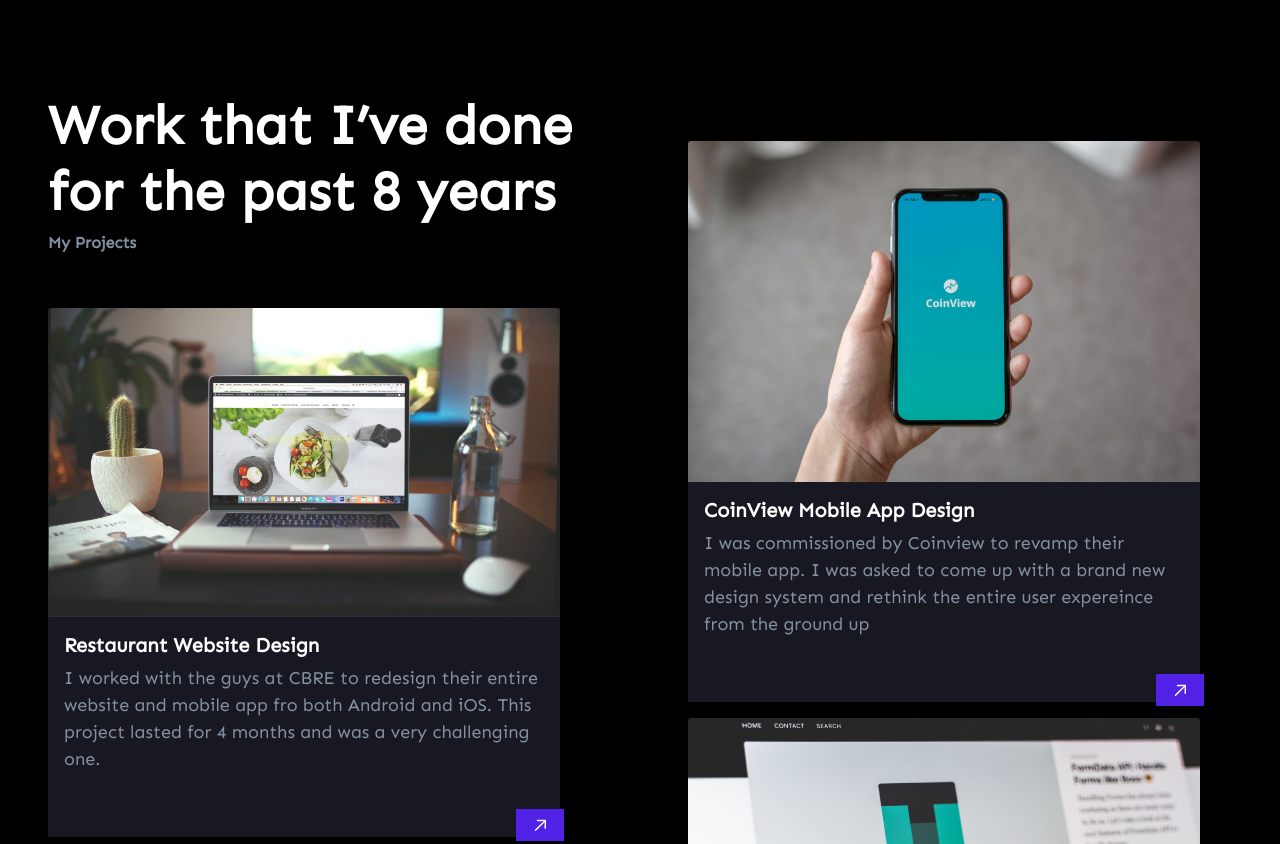
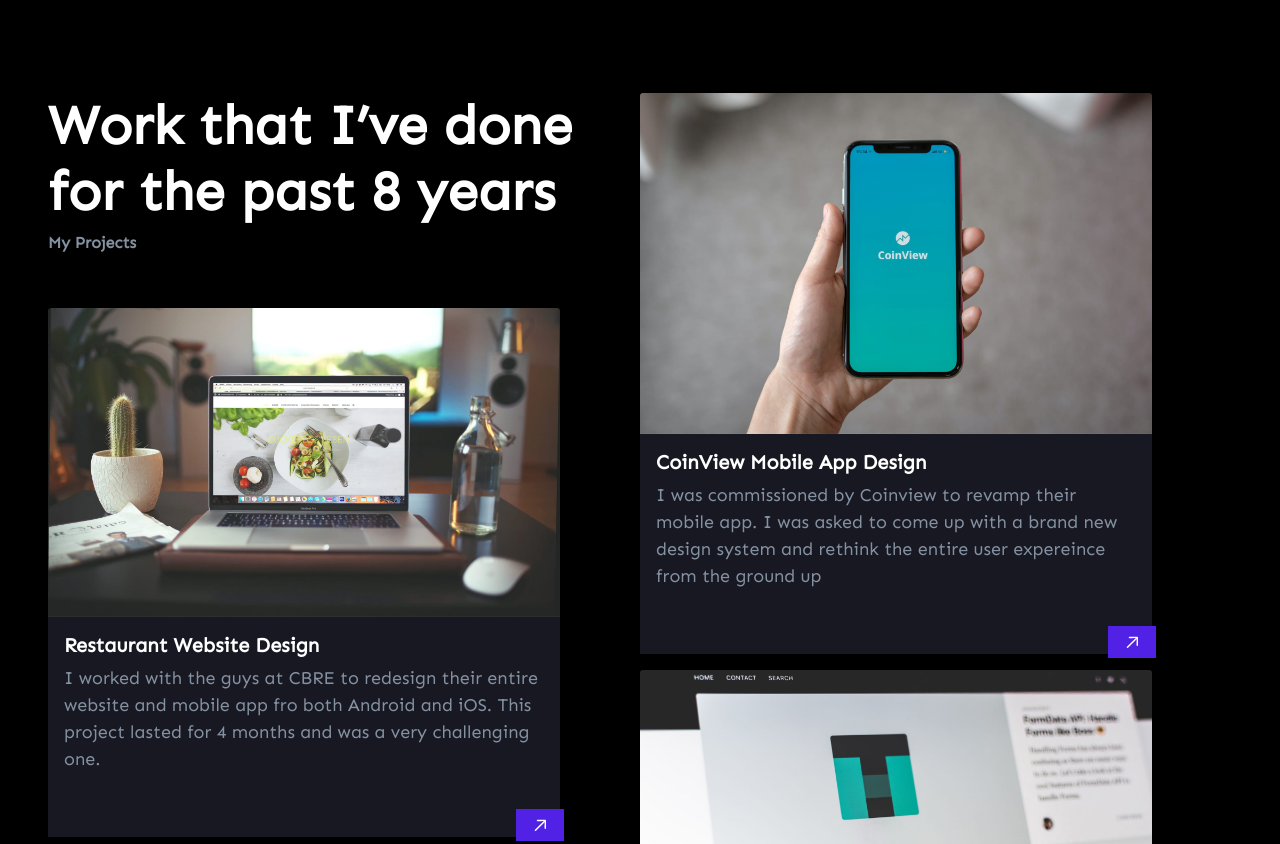
Before and after one commit to raoadithi/portfolio, a plain HTML site: page index.html in a window 1280 px wide. Shown: the part 2988-3832 px from the top of the page. Drawn offline with nearby package versions, Linux system fonts and the light colour scheme; animation ran at ten frames a second.

Commit message:
Update index.html

```diff
--- a/index.html
+++ b/index.html
@@ -163,7 +163,7 @@
             </div>
             </div>
           </div>
-          <div class="col-md-6 col-12 px-5 py-5">
+          <div class="col-md-6 col-12 d ">
             <div class="card-container border-0  pb-3" data-aos="fade-up">
               <img src="./photos/60670665a9322f84ef916559_Project 3.jpg" class="card-img-top" alt="mobile-app">
               <div class="card-body" style="background-color:#181823;">
@@ -179,6 +179,7 @@
                 <p class="card-text light-grey-color" style="font-size:18px;">I worked with the guys at CBRE to redesign their entire website and mobile app fro both Android and iOS. This project lasted for 4 months and was a very challenging one.</p>
                 <div class="arrow" data-aos="zoom-in"><img src="./photos/Arrow (1).svg"></div>
             </div>
+          </div>
           </div>
             <div class="button-wrapper pt-5 pb-5 mt-5"><button type="button" class = "text-white"><strong>VIEW ALL PROJECTS</strong></button></div>
           </div>
```
